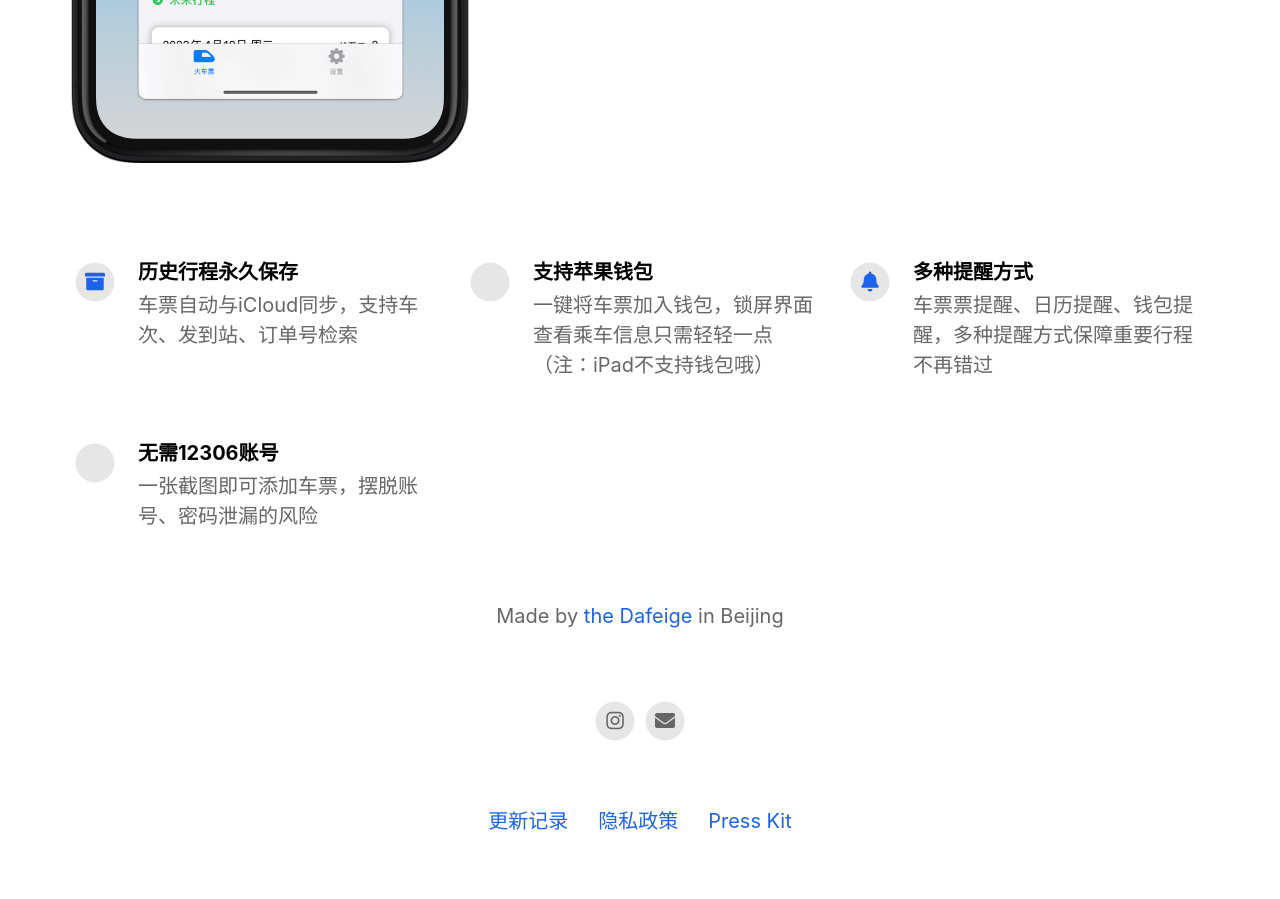
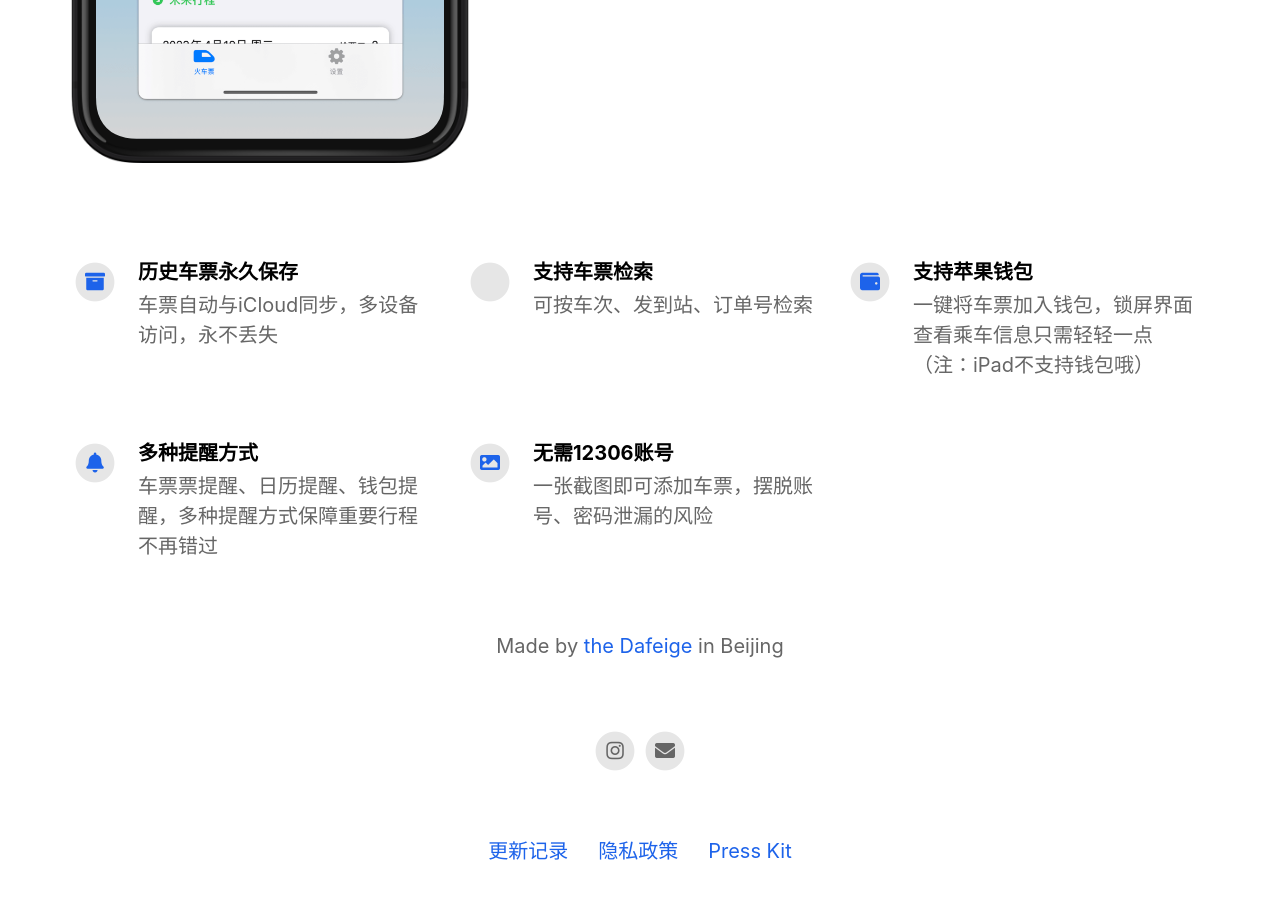
Before and after one commit to app-thedafeige/cpp, a Jekyll site: the page built from index.html, in a window 1280 px wide and 900 px high, scrolled down 822 px. Built offline with Jekyll 4.4.1, drawn with Linux system fonts in a browser that asks for light colours; nearby versions of some CDN libraries.

Commit message:
update features

```diff
--- a/_config.yml
+++ b/_config.yml
@@ -35,13 +35,17 @@ youtube_username                          :
 # Feature List                            Edit, add or remove features to be presented.
 features                                  :
 
-  - title                                 : 历史行程永久保存
-    description                           : 车票自动与iCloud同步，支持车次、发到站、订单号检索
+  - title                                 : 历史车票永久保存
+    description                           : 车票自动与iCloud同步，多设备访问，永不丢失
     fontawesome_icon_name                 : archive
+
+  - title                                 : 支持车票检索
+    description                           : 可按车次、发到站、订单号检索
+    fontawesome_icon_name                 : magnifying-glass
 
   - title                                 : 支持苹果钱包
     description                           : 一键将车票加入钱包，锁屏界面查看乘车信息只需轻轻一点（注：iPad不支持钱包哦）
-    fontawesome_icon_name                 : google-wallet
+    fontawesome_icon_name                 : wallet
 
   - title                                 : 多种提醒方式
     description                           : 车票票提醒、日历提醒、钱包提醒，多种提醒方式保障重要行程不再错过
@@ -49,7 +53,7 @@ features                                  :
 
   - title                                 : 无需12306账号
     description                           : 一张截图即可添加车票，摆脱账号、密码泄漏的风险
-    fontawesome_icon_name                 : picture-o
+    fontawesome_icon_name                 : image
 
 
 
```
